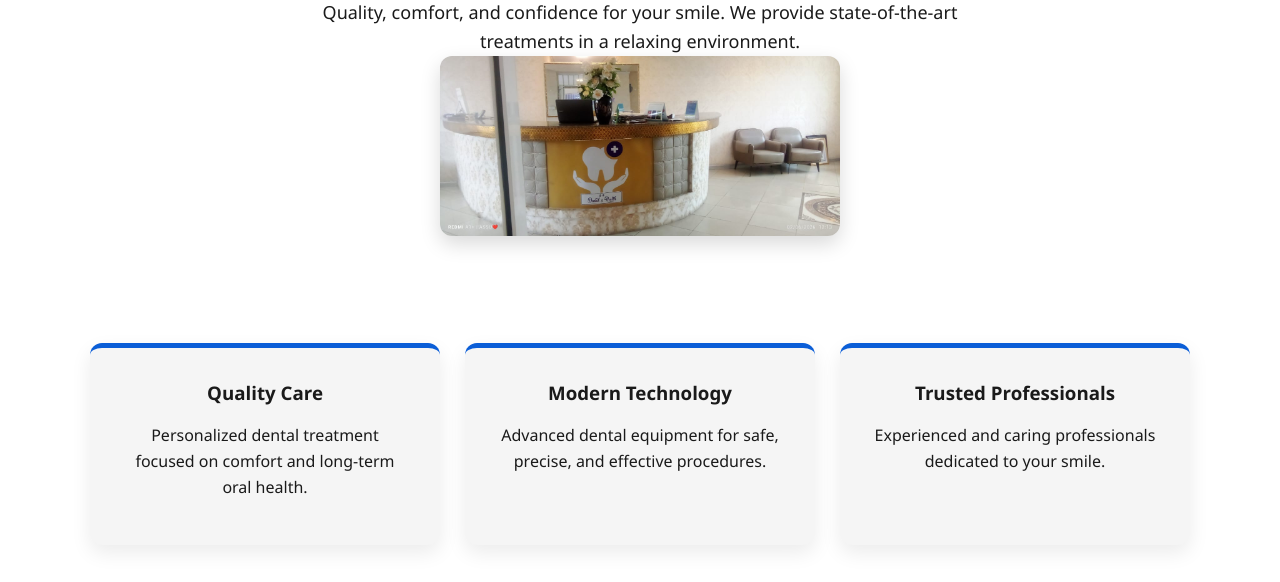
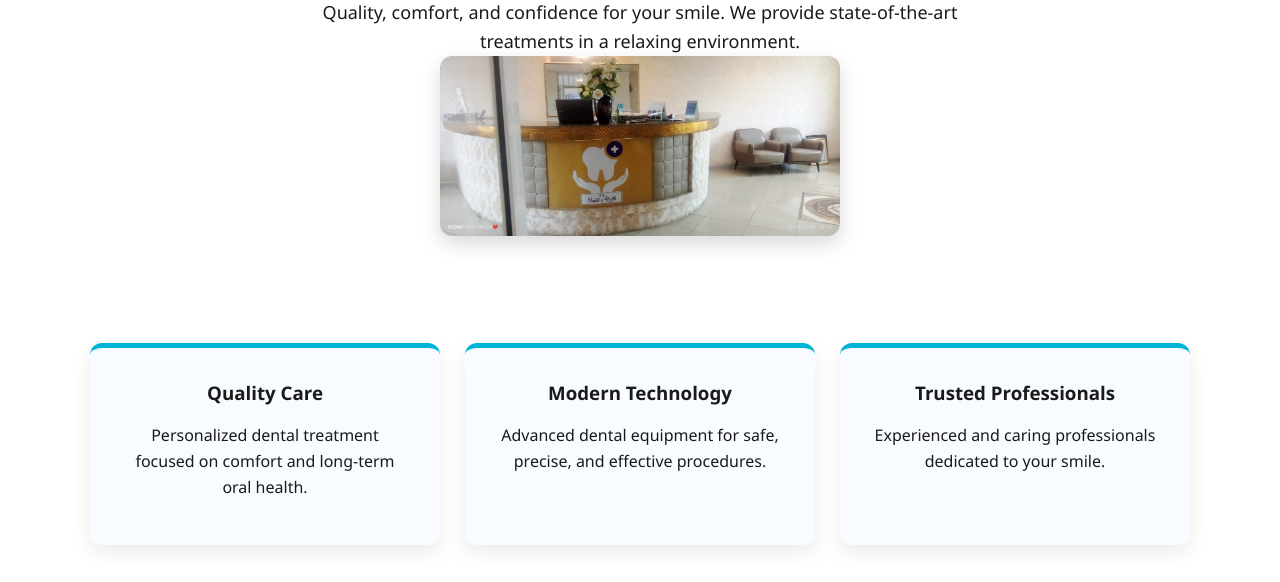
Before and after one commit to Dentosystems/dentalsystems, a plain HTML site: page index.html in a window 1280 px wide. Shown: the part 218-800 px from the top of the page. Drawn offline with Linux system fonts and the light colour scheme.

Commit message:
Enhance UI with brighter dental color palette and hero gradient

```diff
--- a/assets/css/style.css
+++ b/assets/css/style.css
@@ -9,16 +9,18 @@
 :root {
   --bg-color: #ffffff;
   --text-color: #1a1a1a;
-  --primary-color: #0b5ed7;
-  --card-bg: #f5f5f5;
+  --primary-color: #00b4d8;   /* brighter dental blue */
+  --card-bg: #f8fbff;         /* slightly blue-tinted white */
 }
 
+
 [data-theme="dark"] {
-  --bg-color: #16171b;
-  --text-color: #f1f1f1;
-  --primary-color: #1e90ff;
-  --card-bg: #1e1e1e;
+  --bg-color: #0f172a;
+  --text-color: #f1f5f9;
+  --primary-color: #38bdf8;
+  --card-bg: #1e293b;
 }
+
 
 /* Apply theme colors globally */
 body {
```
